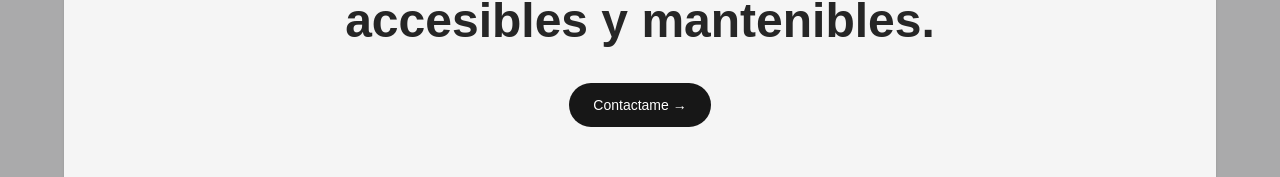
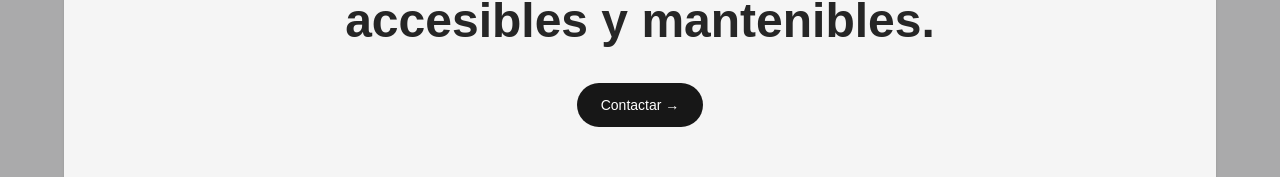
Before and after one commit to joaquinesteban/JoaquinEstebanPortfolio, a React (Vite) app: page / in a window 1280 px wide. Shown: the part 533-710 px from the top of the page. Built offline with nearby package versions, Linux system fonts and the light colour scheme; a web font is replaced by a local one.

Commit message:
Dimos funcionalidad al boton CV y tambien le dimos funcionalidad al boton Contactame

```diff
--- /dev/null
+++ b/src/components/ContactmeButton.jsx
@@ -0,0 +1,13 @@
+const ContactmeButton = () => {
+  console.log("boton clickeado");
+
+  const contactarWhatsapp = () => {
+    const message = encodeURIComponent(
+      "Hola Joaquín, vi tu portfolio y me interesa tu perfil como desarrollador Full Stack Jr. Me gustaría coordinar una conversación.",
+    );
+    window.open(`https://wa.me/5491137550272?text=${message}`, "_blank");
+  };
+  return <button onClick={contactarWhatsapp}>Contactar</button>;
+};
+
+export default ContactmeButton;
--- a/src/components/CopyButtonCv.jsx
+++ b/src/components/CopyButtonMail.jsx
@@ -1,6 +1,6 @@
 import { useState } from "react";
 
-const CopyButtonCv = () => {
+const CopyButtonMail = () => {
   const [copy, setCopy] = useState(false);
 
   const text = "joaquinesteban84@gmail.com";
@@ -35,4 +35,4 @@ const CopyButtonCv = () => {
   );
 };
 
-export default CopyButtonCv;
+export default CopyButtonMail;
--- /dev/null
+++ b/src/components/DownloadCvButton.jsx
@@ -0,0 +1,14 @@
+const DownloadCvButton = () => {
+  return (
+    <a href="/CV-joaquinEsteban-fullStack.pdf" download>
+      <button
+        className="px-3 py-2 bg-white rounded-full shadow-sm transition-all duration-200 ease-out
+            hover:-translate-y-0.5 hover:scale-[1.03] hover:shadow-lg active:translate-y-0 active:scale-95"
+      >
+        CV
+      </button>
+    </a>
+  );
+};
+
+export default DownloadCvButton;
--- a/src/components/Header.jsx
+++ b/src/components/Header.jsx
@@ -1,4 +1,5 @@
-import CopyButtonCv from "./CopyButtonCv";
+import CopyButtonCv from "./CopyButtonMail";
+import DownloadCvButton from "./DownloadCvButton";
 
 const Header = () => {
   return (
@@ -7,12 +8,7 @@ const Header = () => {
         <div className="flex gap-3">
           <span className="font-medium p-2">joaquinandres1718@gmail.com</span>
           <CopyButtonCv text={"joaquinesteban84@gmail.com"} />
-          <button
-            className="px-3 py-1 bg-white rounded-full shadow-sm transition-all duration-200 ease-out
-            hover:-translate-y-0.5 hover:scale-[1.03] hover:shadow-lg active:translate-y-0 active:scale-95"
-          >
-            CV
-          </button>
+          <DownloadCvButton />
         </div>
 
         <div className="flex gap-4 ">
--- a/src/components/Hero.jsx
+++ b/src/components/Hero.jsx
@@ -1,4 +1,5 @@
 import { motion } from "framer-motion";
+import ContactmeButton from "./ContactmeButton";
 
 const Hero = () => {
   return (
@@ -35,7 +36,7 @@ const Hero = () => {
         whileHover={{ scale: 1.05 }}
         whileTap={{ scale: 0.97 }}
       >
-        Contactame →
+        <ContactmeButton /> →
       </motion.button>
     </section>
   );
```
Also changed, not shown: 2 other files (tests, documents, lock files or other folders).
